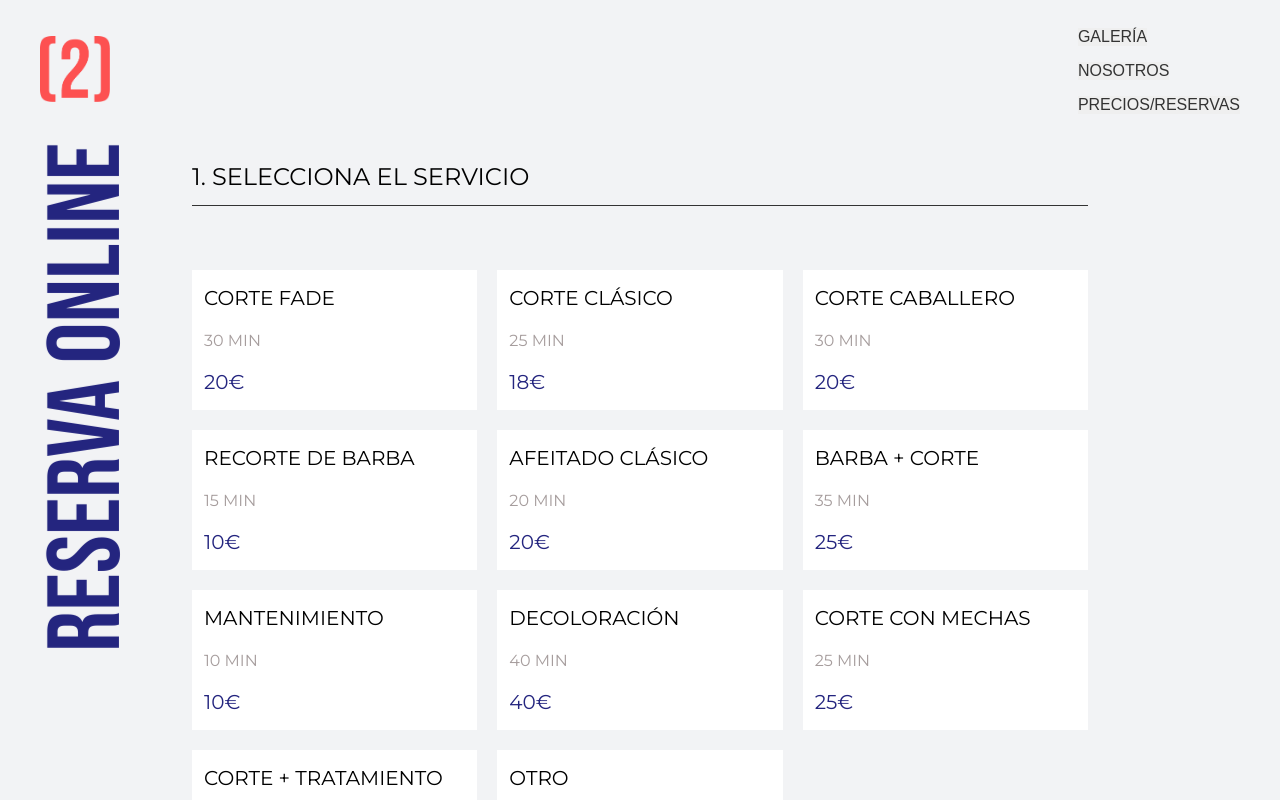
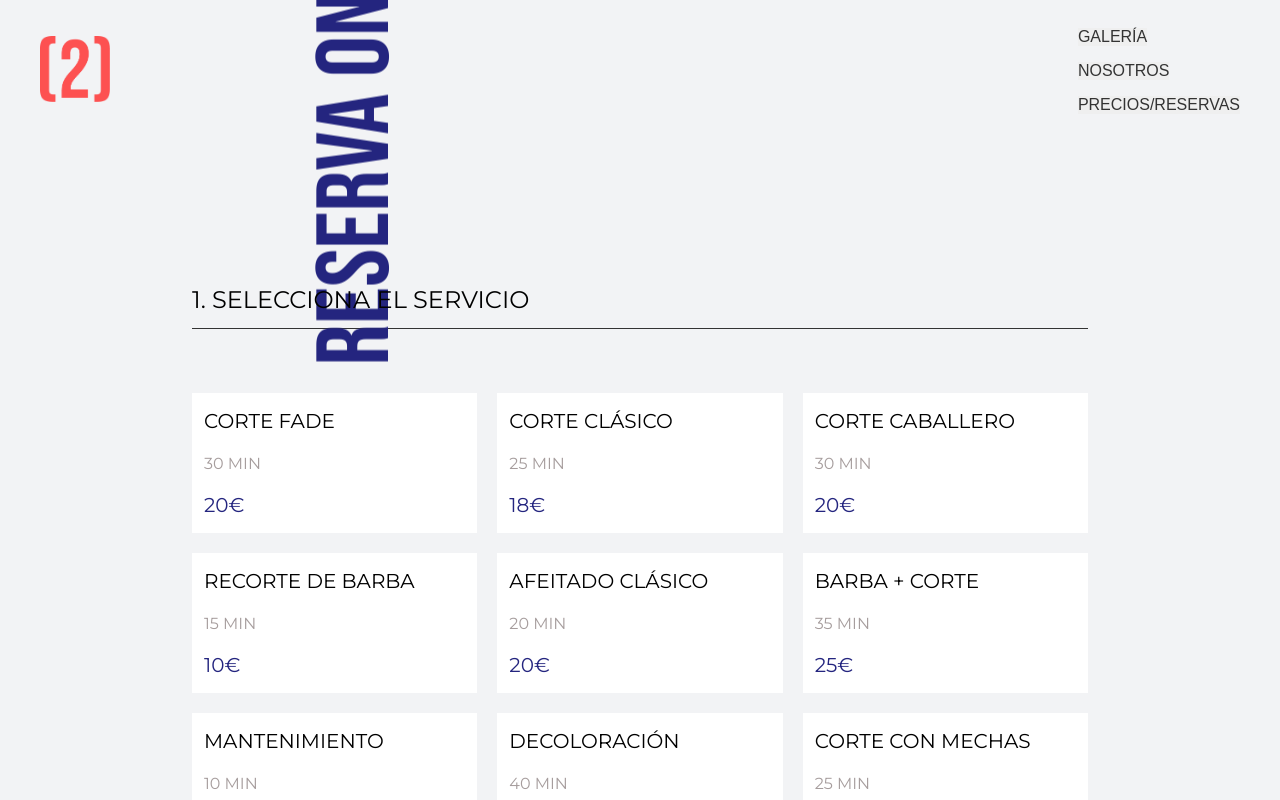
Before and after one commit to JaumeEsquerdo/peluqueria-la-silla-2, a React (Vite) app in the folder la-silla-2/: page /reservas in a window 1280 px wide. Shown: the top 800 px of the page. Built offline with nearby package versions, Linux system fonts and the light colour scheme.

Commit message:
quitar hook de scroll con title

```diff
--- a/la-silla-2/src/hooks/useHandleScroll.js
+++ /dev/null
@@ -1,53 +0,0 @@
-import { useEffect } from "react";
-
-export const useHandleScroll = ({ titleRef, containerRef }) => {
-  useEffect(() => {
-    /* Aquí obtenemos los elementos reales del DOM: */
-    const title = titleRef.current;
-    const container = containerRef.current;
-
-    if (!title || !container) return;
-
-    const handleScroll = () => {
-      /* container.offsetTop: Distancia desde el inicio de la página hasta donde empieza la sección. */
-      /* container.offsetHeight: Altura total de la sección */
-      /* containerBottom: inicio + altura -> la posición exacta donde termina la sección.*/
-      const containerBottom = container.offsetTop + container.offsetHeight;
-
-      /* Si la mitad de la pantalla ya pasó el final de la sección… */
-      if (window.scrollY + window.innerHeight / 2 > containerBottom) {
-        title.style.position = "absolute";
-        title.style.top = container.offsetHeight - 200 + "px";
-        /*se pone cerca del final de la sección, pero 200px antes. */
-      } else {
-        title.style.position = "fixed";
-        title.style.top = "42%";
-      }
-    };
-
-    const handleResize = () => {
-      if (window.innerWidth < 900) {
-        // Reset en mobile
-        title.style.position = "static";
-        title.style.top = "auto";
-
-        window.removeEventListener("scroll", handleScroll);
-      } else {
-        // Activar scroll en desktop
-        window.addEventListener("scroll", handleScroll);
-        handleScroll();
-      }
-    };
-
-    // Ejecutar al inicio
-    handleResize();
-
-    // Escuchar cambios de tamaño
-    window.addEventListener("resize", handleResize);
-
-    return () => {
-      window.removeEventListener("scroll", handleScroll);
-      window.removeEventListener("resize", handleResize);
-    };
-  }, [titleRef, containerRef]);
-};
--- a/la-silla-2/src/pages/Reservas/Reservas.jsx
+++ b/la-silla-2/src/pages/Reservas/Reservas.jsx
@@ -1,11 +1,10 @@
-import { useState, useRef } from "react";
+import { useState } from "react";
 import { Calendar } from "../../components/Calendar/Calendar";
 import { TimeSlots } from "../../components/TimeSlots/TimeSlots";
 import "./reservas.css";
 import { useReserva } from "../../hooks/useReserva";
 import { useNavigate } from "react-router";
 import { Header } from "../../components/Header/Header";
-import { useHandleScroll } from "../../hooks/useHandleScroll";
 
 const servicios = [
   { servicio: "CORTE FADE", tiempo: "30 MIN", precio: "20€" },
@@ -26,10 +25,6 @@ const Reservas = () => {
   const [selectedTime, setSelectedTime] = useState();
   const { updateReserva, reserva } = useReserva();
   const navigate = useNavigate();
-  const sectionRef = useRef();
-  const titleRef = useRef();
-
-  useHandleScroll({ titleRef, containerRef: sectionRef });
 
   const isValid =
     reserva.servicio &&
@@ -69,10 +64,11 @@ const Reservas = () => {
         </ul>
       </header> */}
       <Header />
-      <section ref={sectionRef} className="Reservas-content">
-        <h2 ref={titleRef} className="Reservas-h2">
-          RESERVA ONLINE
-        </h2>
+      <section className="Reservas-content">
+        <div className="Sticky-title">
+          <h2 className="Reservas-h2">RESERVA ONLINE</h2>
+        </div>
+
         <div className="Reservas-steps">
           {/* paso 1 */}
           <div className="Reservas-select">
--- a/la-silla-2/src/pages/Reservas/reservas.css
+++ b/la-silla-2/src/pages/Reservas/reservas.css
@@ -55,18 +55,26 @@
   flex: 1;
   width: 70%;
   display: flex;
+
   justify-content: flex-start;
 }
 
+.Sticky-title {
+  position: relative;
+}
+
 .Reservas-h2 {
-  position: absolute;
+  position: sticky;
   top: 42%;
-  left: -13%;
+  transform: rotate(-90deg) translateX(-40%);
+  transform-origin: left top;
   width: fit-content;
-  transform: rotate(-90deg);
   font-size: clamp(64px, 8vw, 120px);
   font-family: "Bebas Neue", sans-serif;
   color: var(--main-color);
+
+  /* para que se vea "fuera" */
+  margin-left: -180px; /* lo empuja hacia fuera del section */
 }
 
 .Reservas-steps {
```
